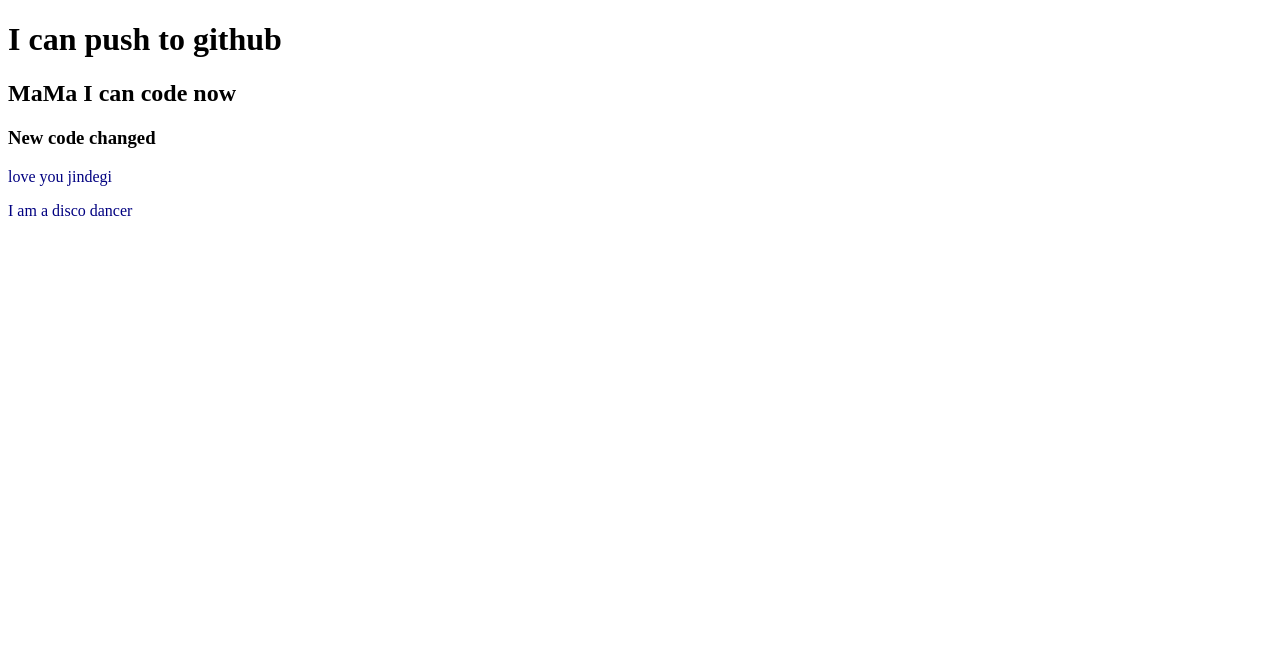
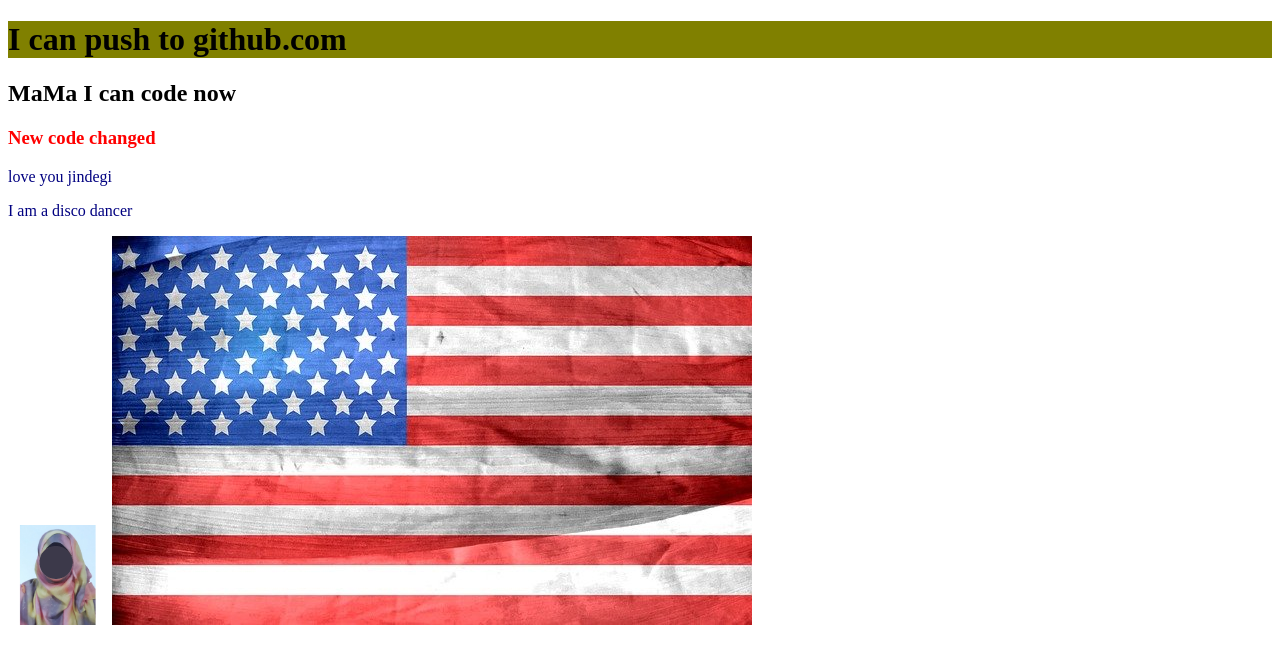
Before and after one commit to Naima-Yesmin/my-second-repo, a plain HTML site: page index.html in a window 1280 px wide. Drawn offline with Linux system fonts and the light colour scheme.

Commit message:
image added

```diff
--- a/index.html
+++ b/index.html
@@ -8,11 +8,13 @@
     <link rel="stylesheet" href="style.css">
 </head>
 <body>
-    <h1>I can push to github</h1>
+    <h1>I can push to github.com</h1>
     <h2>MaMa I can code now</h2>
     <h3>New code changed</h3>
     <p>love you jindegi</p>
     <p>I am a disco dancer</p>
+    <img src="nisha.jfif" alt="">
+    <img src="american-839775_640.jpg" alt="">
 
 </body>
 </html>
--- a/style.css
+++ b/style.css
@@ -1,3 +1,9 @@
 p{
     color: navy;
 }
+h1{
+    background-color: olive;
+}
+h3{
+    color:red;
+}
```
Also changed, not shown: american-839775_640.jpg (added), nisha.jfif (added).
